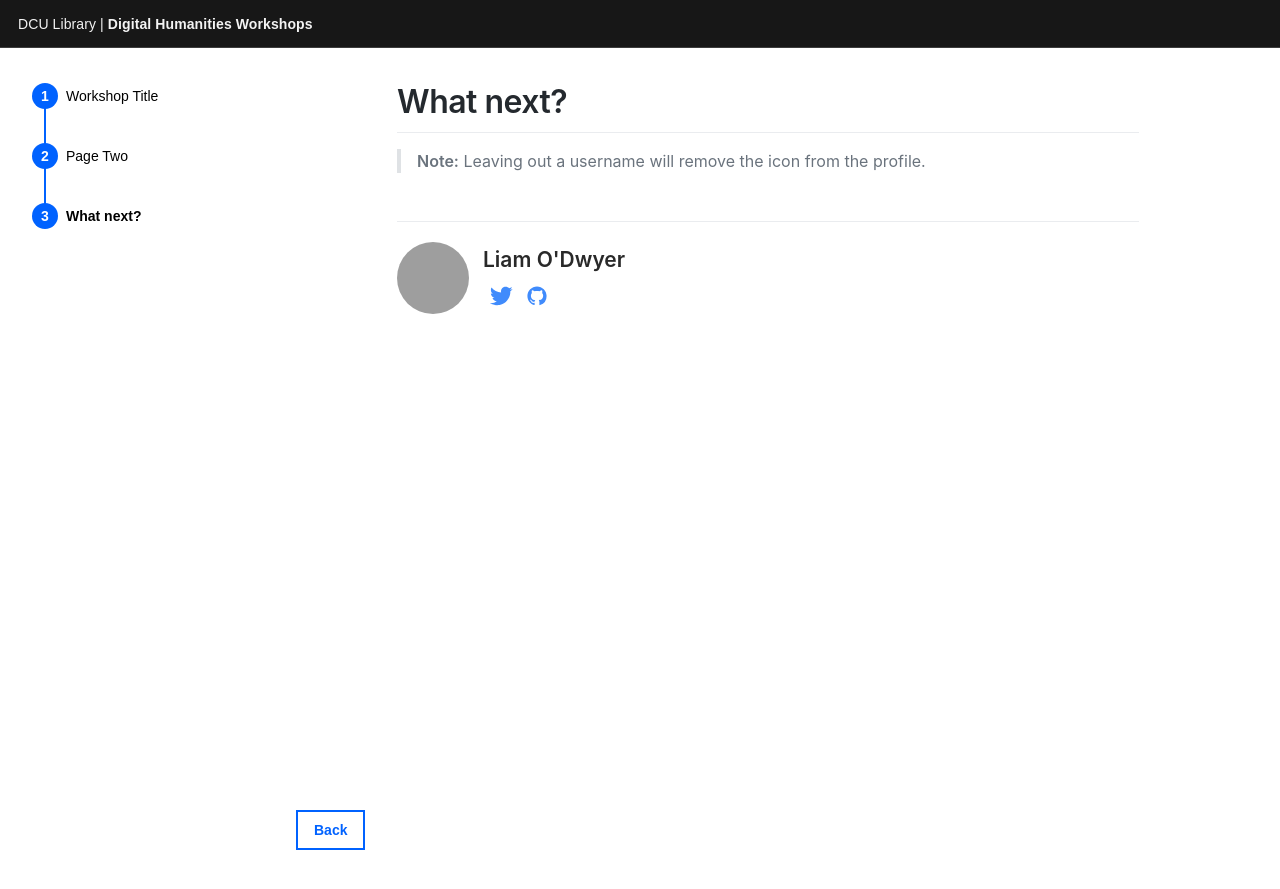
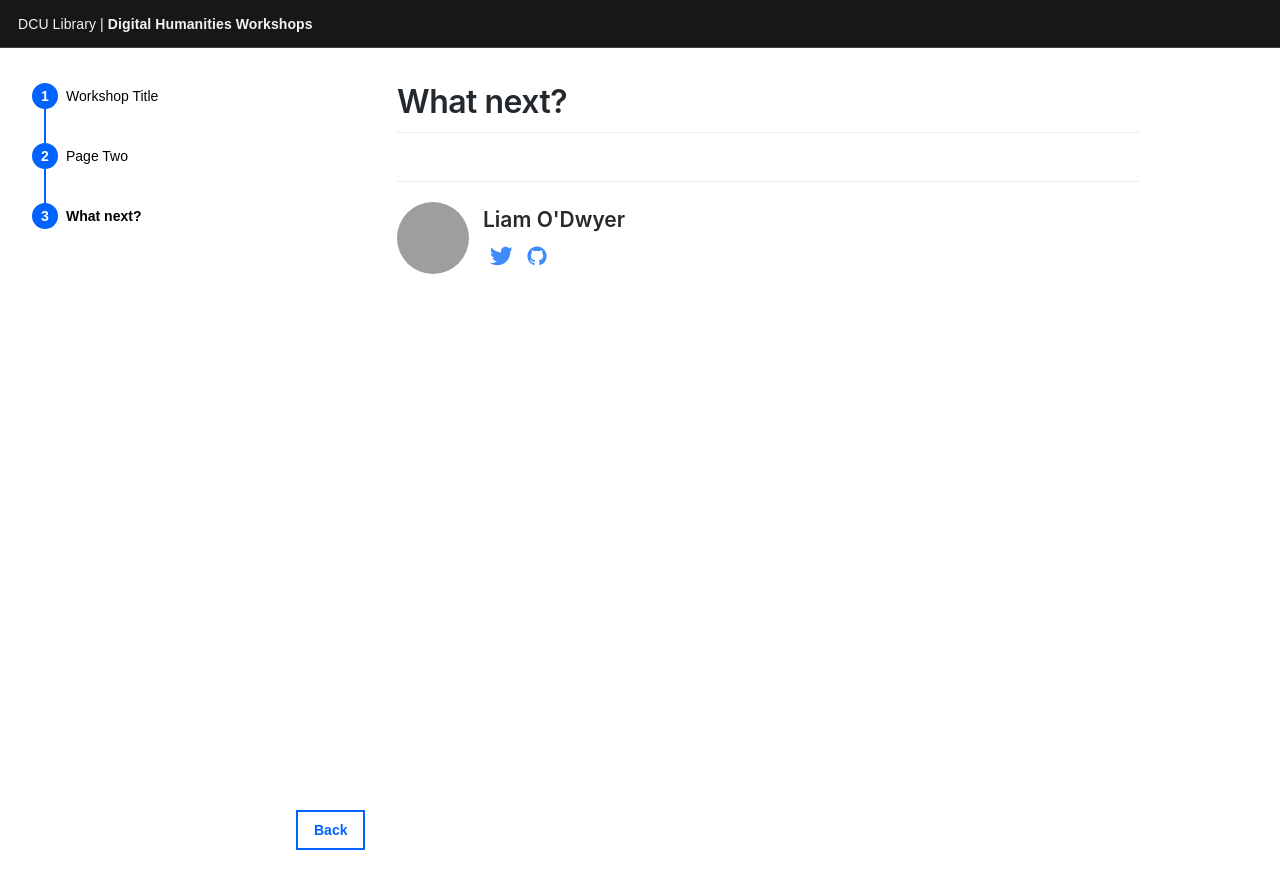
Before and after one commit to liamodwyer/workshop, a Jekyll site: the page built from _workshop/what-next.md, in a window 1280 px wide. Shown: the top 889 px of the page. Built offline with Jekyll 4.4.1, drawn with Linux system fonts in a browser that asks for light colours; some web fonts are replaced; grey boxes are pictures that could not be loaded.

Commit message:
Update what-next.md

```diff
--- a/_workshop/what-next.md
+++ b/_workshop/what-next.md
@@ -7,11 +7,11 @@ date: 0000-01-03  # Page order is set by date
 
 
 
-> **Note:** Leaving out a username will remove the icon from the profile.
+
 
 {% include profile.html
   display_name="Liam O'Dwyer"
-  profile_photo="https://path.to/a/photo/of/you.jpg"
+  profile_photo="https://github.com/liamodwyer/liamodwyer.github.io/blob/master/assets/images/bio-photo.jpg"
   twitter_username="@lib_liam"
   github_username="liamodwyer"
 %}
```
